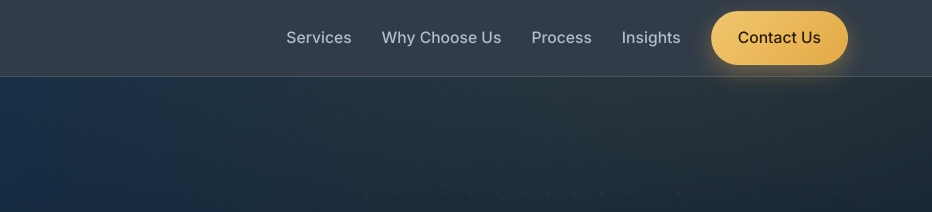
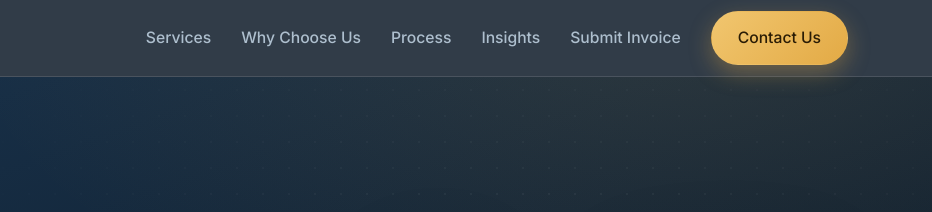
Before and after one commit to dee956/stonecoldsolutions, a plain HTML site: page index.html in a window 1280 px wide. Shown: the top 212 px of the page, 348-1280 px from the left. Drawn offline with Linux system fonts and the light colour scheme.

Commit message:
Add 'Submit Invoice' link to index.html

```diff
--- a/index.html
+++ b/index.html
@@ -37,6 +37,7 @@
         <a href="#why">Why Choose Us</a>
         <a href="#process">Process</a>
         <a href="insights/">Insights</a>
+        <a href="invoice.html">Submit Invoice</a>
         <a href="#contact" class="btn btn-gold nav-cta">Contact Us</a>
       </nav>
 
@@ -242,6 +243,8 @@
             <span>Stone Cold Solutions LLC<br />30 N Gould, Sheridan, WY 82801</span>
           </li>
         </ul>
+
+        <a href="invoice.html" class="btn btn-gold" style="margin-top:30px">Submit an invoice</a>
       </div>
 
       <div class="contact-form-wrap reveal">
@@ -298,6 +301,7 @@
         <a href="#why">Why Choose Us</a>
         <a href="#process">Process</a>
         <a href="insights/">Insights</a>
+        <a href="invoice.html">Submit Invoice</a>
         <a href="#contact">Contact</a>
       </nav>
       <div class="footer-contact">
```
